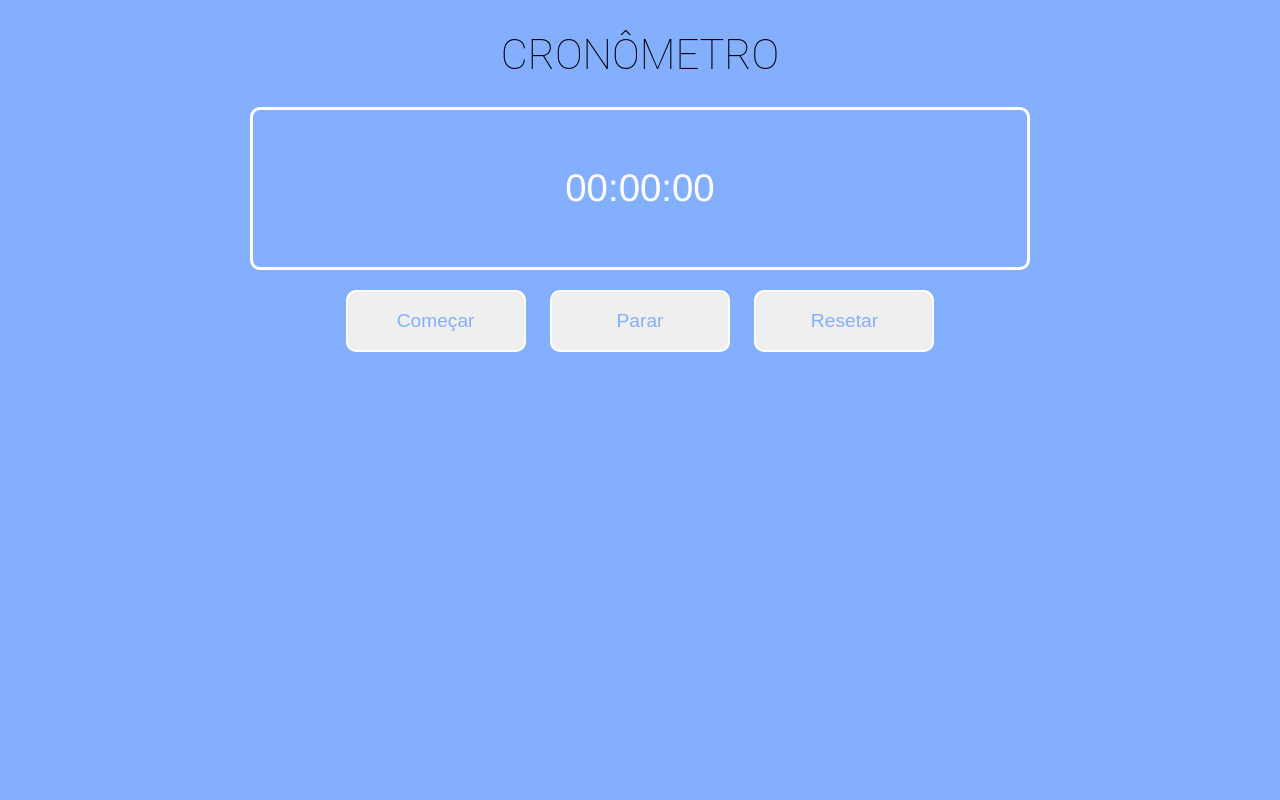
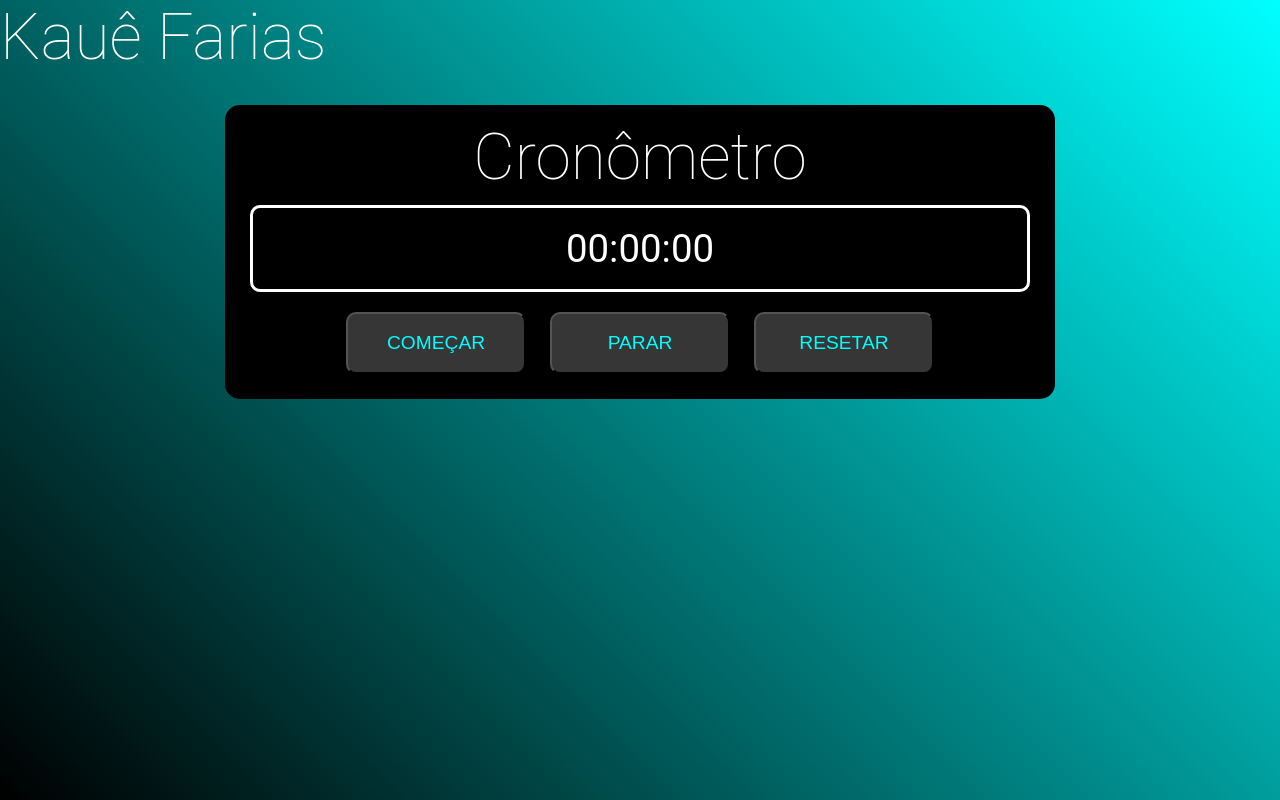
Before and after one commit to kaueFariass/Cronometro, a plain HTML site: page cronometro/index.html in a window 1280 px wide. Drawn offline with Linux system fonts and the light colour scheme.

Commit message:
mods css

```diff
--- a/cronometro/estilo.css
+++ b/cronometro/estilo.css
@@ -1,23 +1,33 @@
-
+*{
+  margin: 0;
+  padding: 0;
+}
 
 body {
-background:rgb(132, 175, 255);
-font-family: "HelveticaNeue-Light", "Helvetica Neue Light", "Helvetica Neue", Helvetica, Arial, "Lucida Grande", sans-serif;
-height:100%;
+background-image: linear-gradient(45deg, black, aqua);
+height: 100vh;
+color: #fff;
+font-family: 'Roboto', sans-serif;
+
 }
 
 .wrapper {
+background-color: black;
 width: 800px;
 margin: 30px auto;
 color:rgb(0, 0, 0);
 text-align:center;
+top: 50%;
+left: 50%;
+border-radius: 15px;
+padding: 15px;
 }
 
 h1, h2, h3 {
+  color: #fff;
   font-family: 'Roboto', sans-serif;
   font-weight: 100;
-  font-size: 2.6em;
-  text-transform: uppercase;
+  font-size: 4em;
 }
 
 p {
@@ -25,9 +35,8 @@ p {
 }
 
 button{
-background:base-color;
-color:rgb(132, 175, 255);
-border: solid 2px rgb(255, 255, 255);
+background:rgb(54, 54, 54);;
+color:aqua;
 border-radius: 10px;
 text-decoration:none;
 cursor:pointer;
--- a/cronometro/index.html
+++ b/cronometro/index.html
@@ -9,15 +9,15 @@
     <script type="text/javascript" src="cronometro.js"></script>
 </head>
 <body>
-
+    <h1>Kauê Farias</h1>
     <div class="wrapper">
         <h1>Cronômetro</h1>
         <fieldset>
         <p><span id="minutos">00</span>:<span id="segundos">00</span>:<span id="dezenas">00</span></p>
         </fieldset>
-        <button id="comecar">Começar</button>
-        <button id="parar">Parar</button>
-        <button id="resetar">Resetar</button>
+        <button id="comecar">COMEÇAR</button>
+        <button id="parar">PARAR</button>
+        <button id="resetar">RESETAR</button>
     </div>
 
 
```
